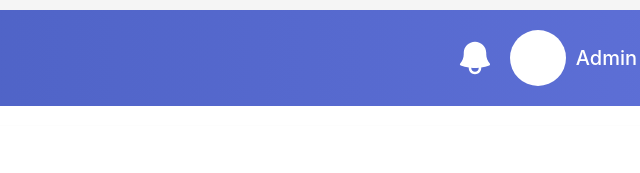
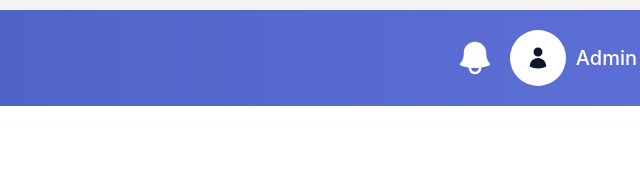
Before and after one commit to cyronp/Vivencias-ElderlyCare, a plain HTML site: page static/pages/elderly_form.html in a window 1280 px wide. Shown: the top 173 px of the page, 603-1243 px from the left. Drawn offline with Linux system fonts and the light colour scheme.

Commit message:
Feito Readme e colocado ícones e fotos faltantes

```diff
--- a/static/pages/elderly_form.html
+++ b/static/pages/elderly_form.html
@@ -79,7 +79,7 @@
             <span class="notification-badge hide-noti"></span>
           </div>
           <div class="user-section">
-            <div class="user-avatar"></div>
+            <div class="user-avatar"> <img src="../assets/user.svg"/></div>
             <span class="user-info">Admin</span>
           </div>
         </div>
@@ -132,7 +132,6 @@
           </div>
         </div>
 
-        <!-- Step 1: Info do Idoso -->
         <div class="form-container" id="step1" style="display: block">
           <h2 class="form-title">Informações do Idoso</h2>
           <div class="form-group">
@@ -168,7 +167,6 @@
           </button>
         </div>
 
-        <!-- Step 2: Filhos -->
         <div class="form-container" id="step2" style="display: none">
           <h2 class="form-title">Filhos do Idoso</h2>
           <button type="button" class="add-child-btn" onclick="addChildForm()">
@@ -212,7 +210,6 @@
           </div>
         </div>
 
-        <!-- Step 3: Cuidados -->
         <div class="form-container" id="step3" style="display: none">
           <h2 class="form-title">Cuidados do Idoso</h2>
           <button type="button" class="add-child-btn" onclick="addCareForm()">
@@ -264,7 +261,6 @@
           </div>
         </div>
 
-        <!-- Step 4: Confirmação -->
         <div class="form-container" id="step4" style="display: none">
           <h2 class="form-title">Confirmação dos Dados</h2>
           <div class="confirmation-container">
```
Also changed, not shown: static/pages/elderly_elders.html (+1 -1 lines), static/pages/home.html (+1 -1 lines), 1 other file.
